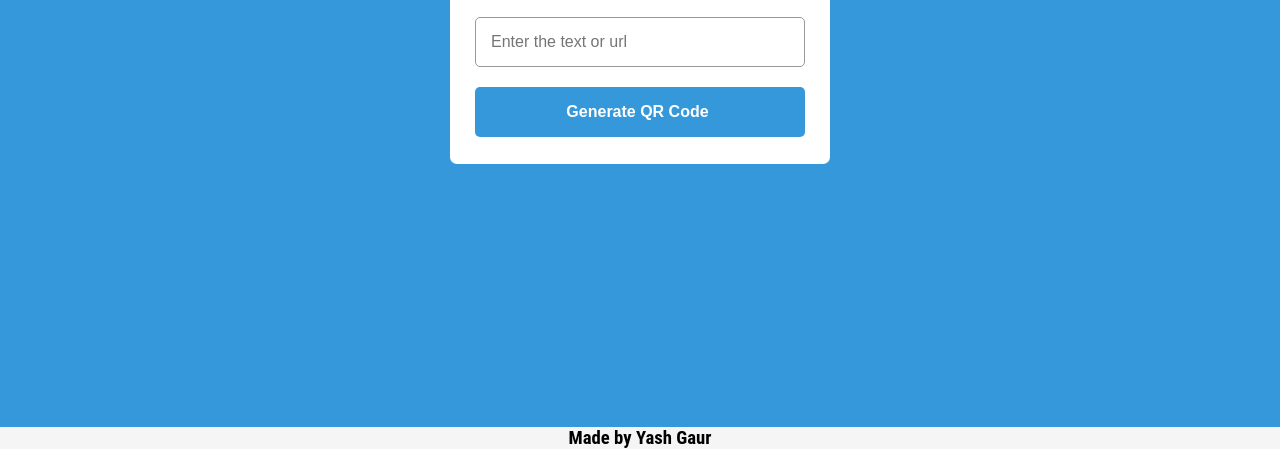
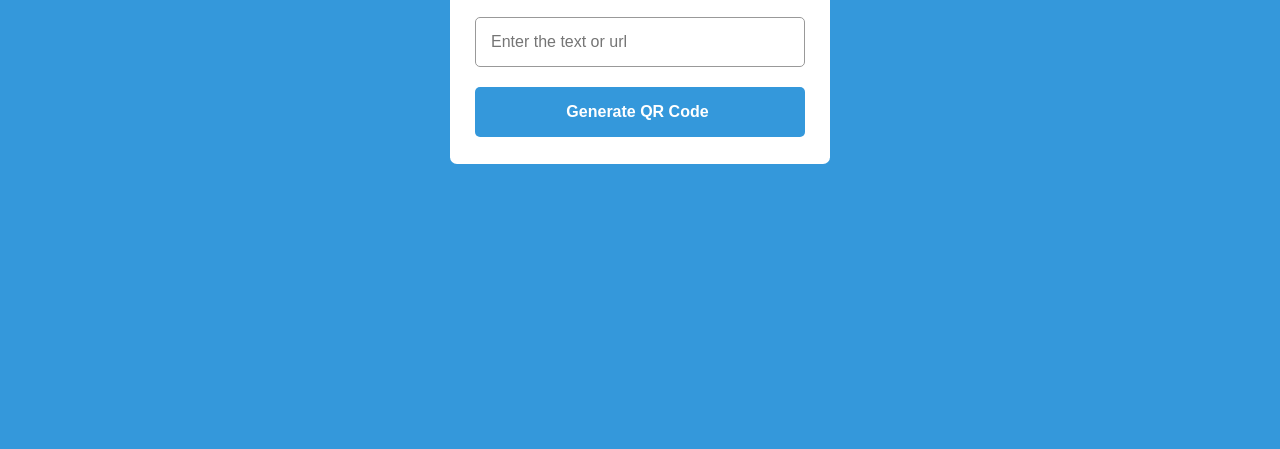
Before and after one commit to MantashaJawed/qr-generator, a plain HTML site: page index.html in a window 1280 px wide. Shown: the part 351-800 px from the top of the page. Drawn offline with Linux system fonts and the light colour scheme.

Commit message:
Update index.html

```diff
--- a/index.html
+++ b/index.html
@@ -21,9 +21,6 @@
             <img src="#" alt="qr-code" height="170px" width="170px">
         </div>
     </div>
-    <footer>
-        <h3>Made by Yash Gaur</h3>
-    </footer>
     <script src="script.js"></script>
 </body>
 </html>
```
